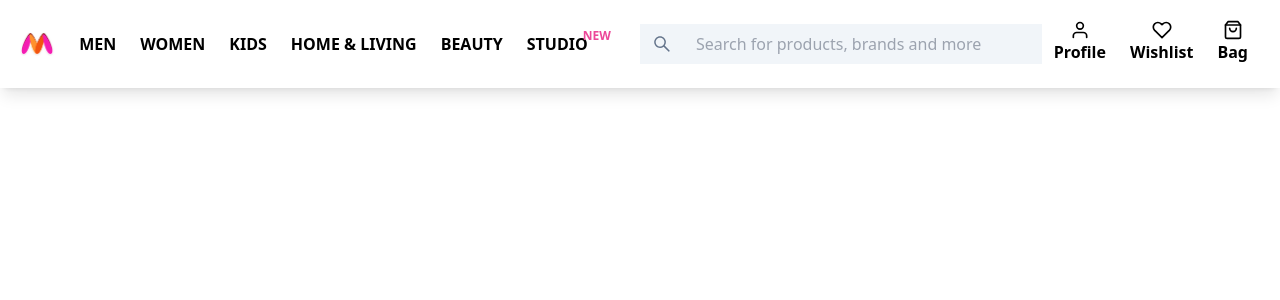
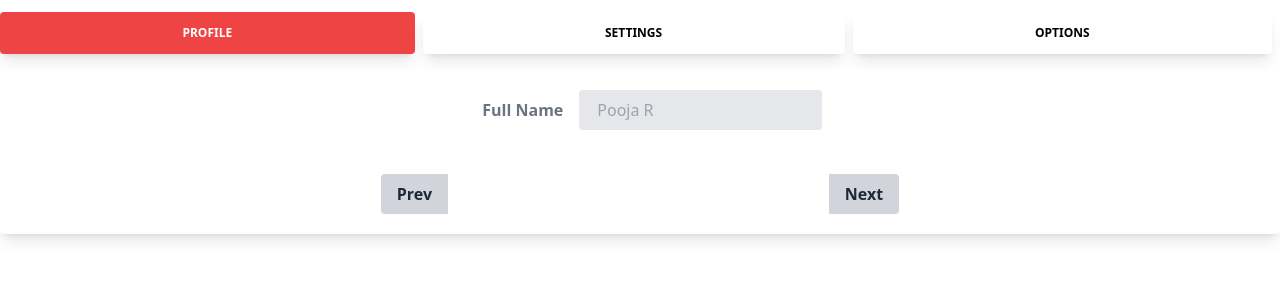
Before and after one commit to PoojaRamesh3/myntra-clone, a React (Create React App) app: page / in a window 1280 px wide. Shown: the top 300 px of the page. Built offline with nearby package versions, Linux system fonts and the light colour scheme.

Commit message:
Added Tabs POC

```diff
--- a/src/components/Layout.tsx
+++ b/src/components/Layout.tsx
@@ -4,7 +4,7 @@
 const Layout = () => {
   return (
     <div className={``}>
-      <NavBar />
+      {/* <NavBar /> */}
       <Outlet />
     </div>
   );
--- /dev/null
+++ b/src/components/Tabs.tsx
@@ -0,0 +1,163 @@
+import { useState } from "react";
+
+const Tabs = () => {
+  const [openTab, setOpenTab] = useState(1);
+  const [container, setContainer] = useState({
+    username: "",
+    age: 45,
+  });
+  console.log(container.username);
+  const handleChange = (event: any) => {
+    setContainer({
+      ...container,
+      [event.target.name]: event.target.value,
+    });
+  };
+
+  const tabNextHandler = (openTab: any) => {
+    openTab < 3 && openTab > 0 && setOpenTab(openTab + 1);
+  };
+  const tabPreHandler = (openTab: any) => {
+    openTab > 1 && setOpenTab(openTab - 1);
+  };
+  return (
+    <>
+      <div className="flex flex-wrap">
+        <div className="w-full">
+          <ul
+            className="flex mb-0 list-none flex-wrap pt-3 pb-4 flex-row"
+            role="tablist"
+          >
+            <li className="mr-2 flex-auto text-center">
+              <a
+                className={
+                  "text-xs font-bold uppercase px-5 py-3 shadow-lg rounded block leading-normal " +
+                  (openTab === 1 ? "bg-red-500 text-white" : "text-black")
+                }
+                onClick={(e) => {
+                  e.preventDefault();
+                  setOpenTab(1);
+                }}
+                data-toggle="tab"
+                href="#link1"
+                role="tablist"
+              >
+                Profile
+              </a>
+            </li>
+            <li className="mr-2 flex-auto text-center">
+              <a
+                className={
+                  "text-xs font-bold uppercase px-5 py-3 shadow-lg rounded block leading-normal " +
+                  (openTab === 2 ? "bg-red-500 text-white" : "text-black")
+                }
+                onClick={(e) => {
+                  e.preventDefault();
+                  setOpenTab(2);
+                }}
+                data-toggle="tab"
+                href="#link2"
+                role="tablist"
+              >
+                Settings
+              </a>
+            </li>
+            <li className="mr-2 flex-auto text-center">
+              <a
+                className={
+                  "text-xs font-bold uppercase px-5 py-3 shadow-lg rounded block leading-normal " +
+                  (openTab === 3 ? "bg-red-500 text-white" : "text-black")
+                }
+                onClick={(e) => {
+                  e.preventDefault();
+                  setOpenTab(3);
+                }}
+                data-toggle="tab"
+                href="#link3"
+                role="tablist"
+              >
+                Options
+              </a>
+            </li>
+          </ul>
+          <div className="relative flex flex-col min-w-0 break-words bg-white w-full mb-6 shadow-lg rounded pb-5">
+            <div className="px-4 py-5 flex-auto justify-center flex">
+              <div className="tab-content tab-space">
+                <div className={openTab === 1 ? "block" : "hidden"} id="link1">
+                  <div className="md:flex md:items-center mb-6">
+                    <div className="md:w-1/3">
+                      <label className="block text-gray-500 font-bold md:text-right mb-1 md:mb-0 pr-4">
+                        Full Name
+                      </label>
+                    </div>
+                    <div className="md:w-2/3">
+                      <input
+                        className="bg-gray-200 appearance-none border-2 border-gray-200 rounded w-full py-2 px-4 text-gray-700 leading-tight focus:outline-none focus:bg-white focus:border-purple-500"
+                        id="inline-full-name"
+                        type="text"
+                        placeholder="Pooja R"
+                        value={container.username}
+                        onChange={(event) => handleChange(event)}
+                        name="username"
+                      />
+                    </div>
+                  </div>
+                </div>
+                <div className={openTab === 2 ? "block" : "hidden"} id="link2">
+                  <div className="md:flex md:items-center mb-6">
+                    <div className="md:w-1/3">
+                      <label className="block text-gray-500 font-bold md:text-right mb-1 md:mb-0 pr-4">
+                        Email
+                      </label>
+                    </div>
+                    <div className="md:w-2/3">
+                      <input
+                        className="bg-gray-200 appearance-none border-2 border-gray-200 rounded w-full py-2 px-4 text-gray-700 leading-tight focus:outline-none focus:bg-white focus:border-purple-500"
+                        id="inline-full-name"
+                        type="email"
+                        placeholder="pooja.r@gmail.com"
+                        name="username"
+                      />
+                    </div>
+                  </div>
+                </div>
+                <div className={openTab === 3 ? "block" : "hidden"} id="link3">
+                  <div className="md:flex md:items-center mb-6">
+                    <div className="md:w-1/3">
+                      <label className="block text-gray-500 font-bold md:text-right mb-1 md:mb-0 pr-4">
+                        Phone No.
+                      </label>
+                    </div>
+                    <div className="md:w-2/3">
+                      <input
+                        className="bg-gray-200 appearance-none border-2 border-gray-200 rounded w-full py-2 px-4 text-gray-700 leading-tight focus:outline-none focus:bg-white focus:border-purple-500"
+                        id="inline-full-name"
+                        type="text"
+                        placeholder="9876543210"
+                      />
+                    </div>
+                  </div>
+                </div>
+              </div>
+            </div>
+            <div className="flex items-center justify-evenly">
+              <button
+                className="bg-gray-300 hover:bg-gray-400 text-gray-800 font-bold py-2 px-4 rounded-l"
+                onClick={() => tabPreHandler(openTab)}
+              >
+                Prev
+              </button>
+              <button
+                className="bg-gray-300 hover:bg-gray-400 text-gray-800 font-bold py-2 px-4 rounded-r"
+                onClick={() => tabNextHandler(openTab)}
+              >
+                Next
+              </button>
+            </div>
+          </div>
+        </div>
+      </div>
+    </>
+  );
+};
+export default Tabs;
--- a/src/screens/Home.tsx
+++ b/src/screens/Home.tsx
@@ -1,5 +1,11 @@
+import Tabs from "../components/Tabs";
+
 const Home = () => {
-  return <></>;
+  return (
+    <>
+      <Tabs />
+    </>
+  );
 };
 
 export default Home;
```
